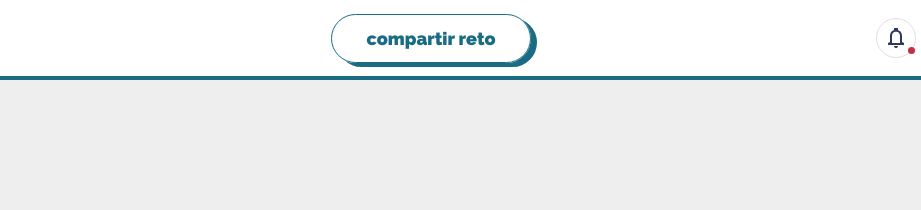
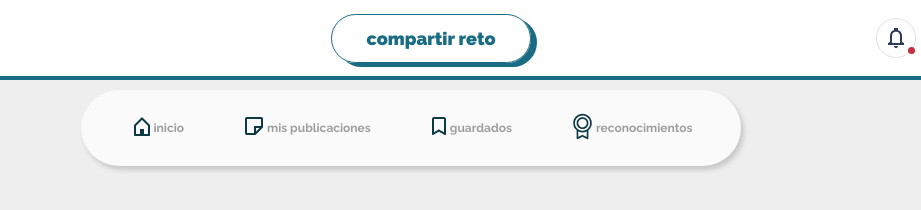
Before and after one commit to f-antonelli/redSocialCH, a website: page index.html in a window 1280 px wide. Shown: the full height of the page, 229-1150 px from the left. Drawn offline with Linux system fonts and the light colour scheme.

Commit message:
Adding panel

```diff
--- a/index.html
+++ b/index.html
@@ -7,10 +7,11 @@
     <link rel="stylesheet" href="./css/style.css">
     <link rel="shortcut icon" href="./images/favicon/favicon.png" type="image/x-icon">
     <link rel="stylesheet" href="https://use.fontawesome.com/releases/v5.8.1/css/all.css" integrity="sha384-50oBUHEmvpQ+1lW4y57PTFmhCaXp0ML5d60M1M7uH2+nqUivzIebhndOJK28anvf" crossorigin="anonymous">
-
     <title>Red social | CoderHack</title>
 </head>
 <body>
+
+    <!--NavBar-->
     <nav class="container-nav">
         <img class="logo" src="./images/logo/logo.png" alt="logo">
 
@@ -33,5 +34,46 @@
             </div>
         </div>
     </nav>
+
+    <!--Panel-->
+    <div class="container-panel">
+        <div class="panel">
+            <div class="container-panelsections">
+                <div class="box-icons">
+                    <img src="./images/icons/home.png" alt="home">
+                </div>
+                <div class="box-text">
+                    <p>inicio</p>
+                </div>
+            </div>
+
+            <div class="container-panelsections">
+                <div class="box-icons">
+                    <img src="./images/icons/note.png" alt="publications">
+                </div>
+                <div class="box-text">
+                    <p>mis publicaciones</p>
+                </div>
+            </div>
+
+            <div class="container-panelsections">
+                <div class="box-icons">
+                    <img src="./images/icons/save.png" alt="save">
+                </div>
+                <div class="box-text">
+                    <p>guardados</p>
+                </div>
+            </div>
+
+            <div class="container-panelsections">
+                <div class="box-icons">
+                    <img src="./images/icons/reward.png" alt="reward">
+                </div>
+                <div class="box-text">
+                    <p>reconocimientos</p>
+                </div>
+            </div>
+        </div>
+    </div>
 </body>
 </html>
--- /dev/null
+++ b/scss/components/_panel.scss
@@ -0,0 +1,31 @@
+.container-panel{
+    display: flex;
+    justify-content: center;
+    align-items: center;
+    width: 100%;
+    .panel{
+        display: flex;
+        justify-content: space-around;
+        align-items: center;
+        padding: 0 20px;
+        width: 660px;
+        height: 76px;
+        background: $grey-lighten-5;
+        box-shadow: 3px 4px 5px rgba(0, 0, 0, 0.16);
+        border-radius: 67px;
+        margin-top: 90px;
+        .container-panelsections{
+            display: flex;
+            justify-content: center;
+            align-items: center;
+            .box-icons{
+                margin: 0 4px;
+            }
+            .box-text{
+                font-size: 12px;
+                font-weight: 700;
+                color: $grey;
+            }
+        }
+    }
+}
--- a/scss/style.scss
+++ b/scss/style.scss
@@ -2,6 +2,8 @@
 
 @import "settings/vars";
 @import "components/navBar";
+@import "components/panel";
+@import "components/tagSection";
 
 *{
     margin: 0;
```
Also changed, not shown: css/style.css, scss/components/_tagSection.scss (added).
